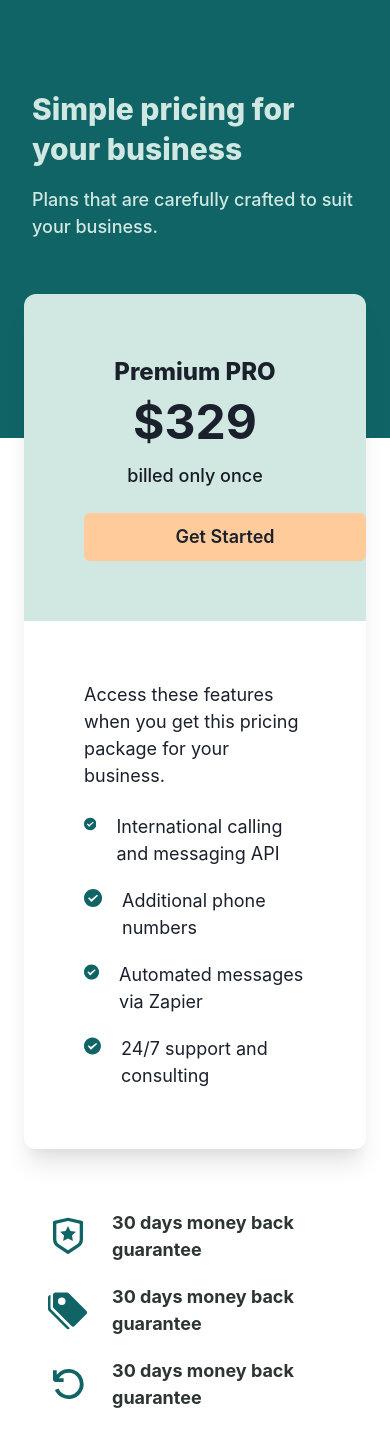
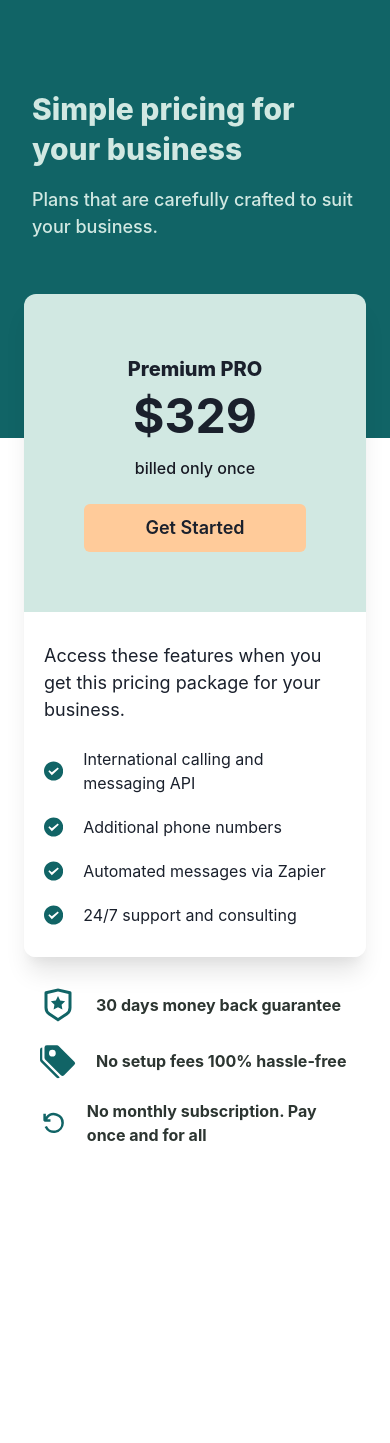
Before and after one commit to adil-innovation-lab/nextjs-price-ui, a Next.js app: page / in a window 390 px wide. After the commit the page ends 1177 px from the top, so only its background shows below. Built offline with nearby package versions, Linux system fonts and the light colour scheme.

Commit message:
Fixed responsiveness

```diff
--- a/components/Features.tsx
+++ b/components/Features.tsx
@@ -1,4 +1,4 @@
-import { HStack, Box, Text, Stack } from "@chakra-ui/react";
+import { HStack, Box, Text, Stack, useBreakpointValue } from "@chakra-ui/react";
 import React from "react";
 import { RiShieldStarLine } from "react-icons/ri";
 import { BsTagsFill } from "react-icons/bs";
@@ -6,24 +6,57 @@
 
 export const Features = () => {
   return (
-    <Box maxW="1024px" margin="auto" pt="60px" pb="8">
-      <Stack direction={["column","column","row"]} px="12" spacing="5">
-        <HStack spacing="6">
-          <RiShieldStarLine size="48px" color="#116466" />
-          <Text textAlign="left" fontSize="lg" fontWeight="bold" color="#2C3531">
+    <Box
+      maxW="1024px"
+      margin={[null, null, null, "auto"]}
+      px={["20px", "20px", "20px", "60px"]}
+      py={["30px", "60px"]}
+    >
+      <Stack
+        direction={["column", "column", "row"]}
+        px={["20px", "60px"]}
+        spacing={["5", "5", "10"]}
+      >
+        <HStack spacing="5">
+          <RiShieldStarLine
+            size={useBreakpointValue(["36px", "72px"])}
+            color="#116466"
+          />
+          <Text
+            textAlign="left"
+            fontSize={["md", "lg"]}
+            fontWeight="bold"
+            color="#2C3531"
+          >
             30 days money back guarantee
           </Text>
         </HStack>
-        <HStack spacing="6">
-          <BsTagsFill size="48px" color="#116466" />
-          <Text textAlign="left" fontSize="lg" fontWeight="bold" color="#2C3531">
-            30 days money back guarantee
+        <HStack spacing="5">
+          <BsTagsFill
+            size={useBreakpointValue(["36px", "72px"])}
+            color="#116466"
+          />
+          <Text
+            textAlign="left"
+            fontSize={["md", "lg"]}
+            fontWeight="bold"
+            color="#2C3531"
+          >
+            No setup fees 100% hassle-free
           </Text>
         </HStack>
-        <HStack spacing="6">
-          <VscDebugRestart size="48px" color="#116466" />
-          <Text textAlign="left" fontSize="lg" fontWeight="bold" color="#2C3531">
-            30 days money back guarantee
+        <HStack spacing="5">
+          <VscDebugRestart
+            size={useBreakpointValue(["36px", "72px"])}
+            color="#116466"
+          />
+          <Text
+            textAlign="left"
+            fontSize={["md", "lg"]}
+            fontWeight="bold"
+            color="#2C3531"
+          >
+            No monthly subscription. Pay once and for all
           </Text>
         </HStack>
       </Stack>
--- a/components/Pricing.tsx
+++ b/components/Pricing.tsx
@@ -15,9 +15,9 @@
 export const ListItem = (props: StackProps) => {
   const { children, ...rest } = props;
   return (
-    <HStack as="li" spacing="5" {...rest} alignItems="start">
-      <Icon as={CheckIcon} h="22px" w="22px" />
-      <Text textAlign={["left","left","center"]}>{children}</Text>
+    <HStack as="li" spacing="5" {...rest} alignItems="center">
+      <Icon as={CheckIcon} h={"100%"} w={"100%"} />
+      <Text textAlign={["left"]} w={"100%"} fontSize={["md","xl"]}>{children}</Text>
     </HStack>
   );
 };
@@ -34,21 +34,21 @@
         boxShadow="0px 20px 25px -5px rgba(0, 0, 0, 0.1), 0px 10px 10px -5px rgba(0, 0, 0, 0.04)"
       >
         <Flex direction={["column", "column", "row"]}>
-          <Box bg="#D1E8E2" p="60px">
-            <Text fontSize="2xl" fontWeight="extrabold">
+          <Box bg="#D1E8E2" p="60px" w={[null,null,null,"50%"]}>
+            <Text fontSize={["xl","2xl"]} fontWeight="extrabold">
               Premium PRO
             </Text>
             <Heading as="h3" fontSize={["5xl","5xl","6xl"]}>
               $329
             </Heading>
-            <Text color="#171923" fontSize="lg" fontWeight="medium" mt="2">
+            <Text color="#171923" fontSize={["md","lg"]} fontWeight="medium" mt="2">
               billed only once
             </Text>
-            <Button bg="#FFCB9A" size="lg" w="282px" mt="6" _hover={{bg: "#2C3531", color: "white"}}>
+            <Button bg="#FFCB9A" size="lg" w={["100%"]} mt="6" _hover={{bg: "#2C3531", color: "white"}}>
               Get Started
             </Button>
           </Box>
-          <Box p="60px" fontSize="lg" bg="white">
+          <Box px={["20px","60px"]} py={["30px","60px"]} fontSize={["lg","xl"]} bg="white">
             <Text textAlign="left">
               Access these features when you get this pricing package for your
               business.
```
